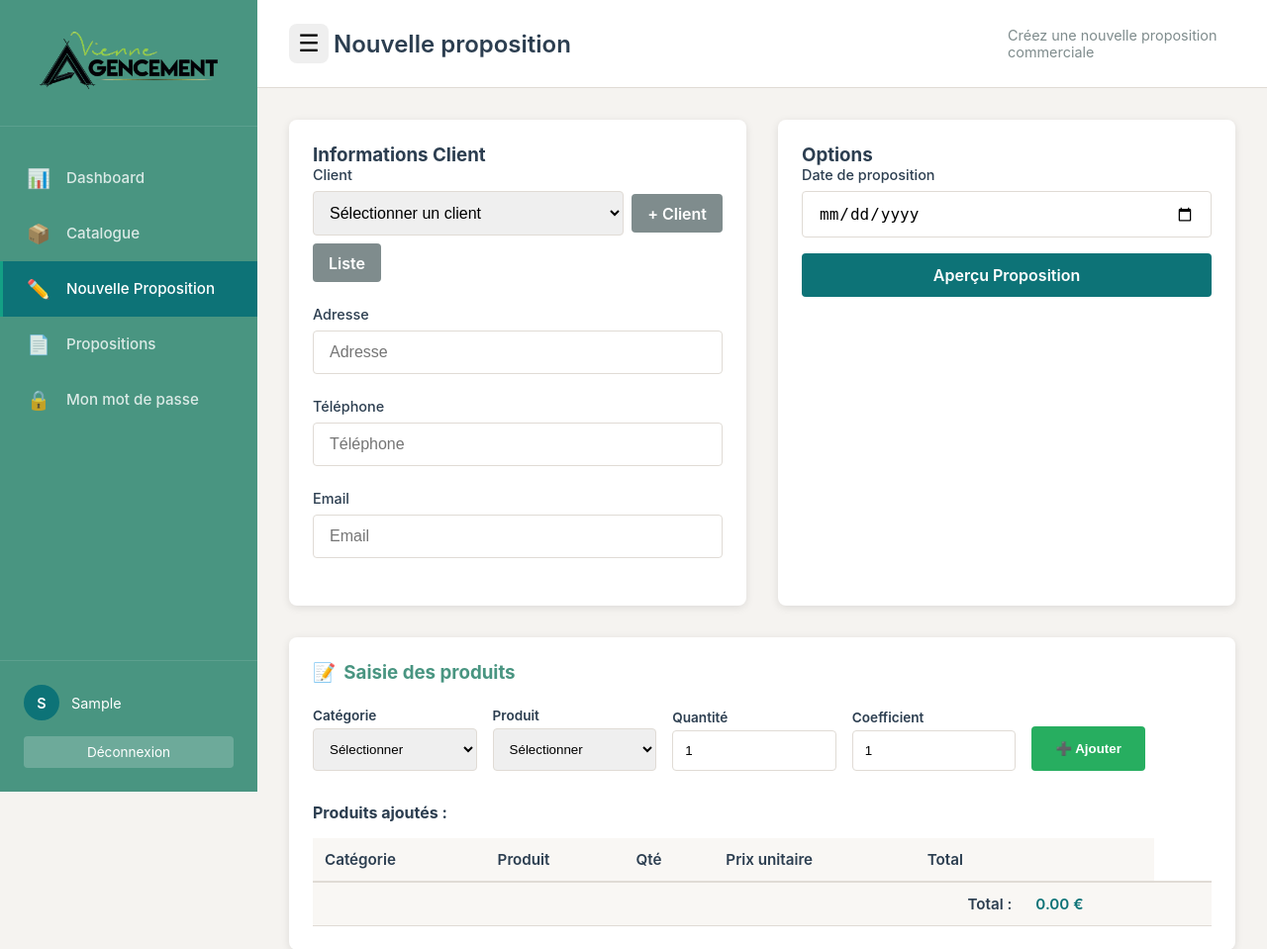
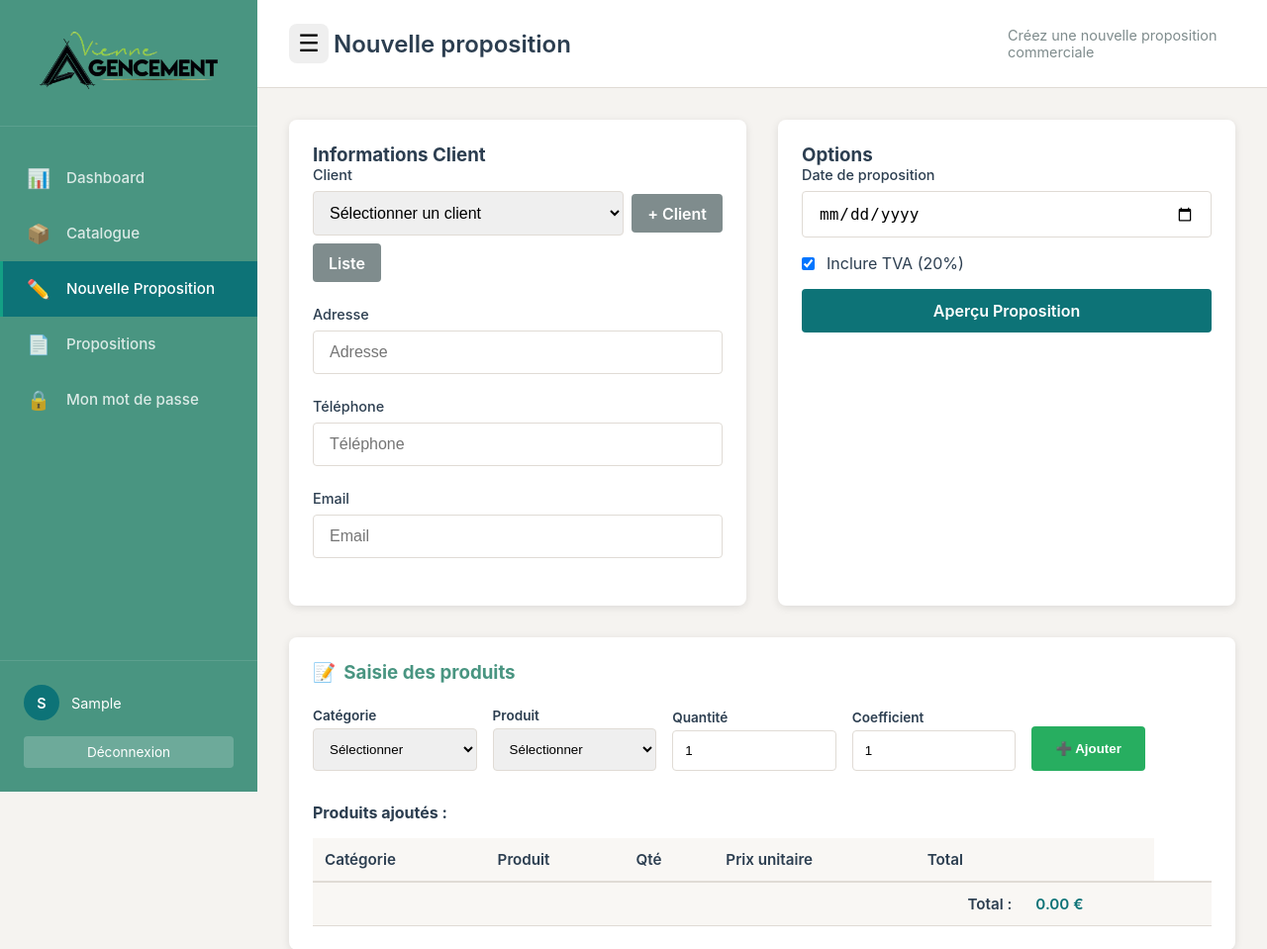
Before and after one commit to tafita37/VienneProposals, a Django app: page /com/new_proposition_page/ in a window 1280 px wide. Shown: the top 959 px of the page at 99% size. Run offline with Django 5.2, Linux system fonts and the light colour scheme; the visitor is signed in with stand-in values (Sample User, id 1); data that the repository does not hold is empty.

Commit message:
feat(tva_validite)

```diff
--- a/authentification/controllers/UserController.py
+++ b/authentification/controllers/UserController.py
@@ -75,7 +75,7 @@ def login_user(request):
     )
     if user and isinstance(user, User):
         login(request, user)
-        return redirect('catalogue_page')
+        return redirect('dashboard_user_page')
     else :
         messages.error(request, "Nom d’utilisateur ou mot de passe incorrect")
         return redirect('login_user_page')
--- a/commercial/controllers/CommercialController.py
+++ b/commercial/controllers/CommercialController.py
@@ -1,6 +1,6 @@
 # views.py
 import json
-from datetime import date
+from datetime import date, timedelta
 
 from django.contrib import messages
 from django.shortcuts import redirect, render
@@ -164,6 +164,7 @@ def _finalize_proposal_from_session(request, state, success_redirect_name):
     session_proposal = request.session.get('proposal', [])
     session_client_id = request.session.get('proposal_client_id')
     session_date_proposition = request.session.get('proposal_date_proposition')
+    session_include_tva = request.session.get('proposal_include_tva', True)
     draft_id_raw = request.session.get('proposal_draft_id')
 
     if not isinstance(session_proposal, list) or len(session_proposal) == 0:
@@ -193,8 +194,9 @@ def _finalize_proposal_from_session(request, state, success_redirect_name):
     if len(proposal_rows) == 0:
         return redirect('appercu_proposition_page')
 
+    include_tva = bool(session_include_tva)
     amount_ht = _compute_proposal_total(session_proposal)
-    amount_ttc = amount_ht * 1.2
+    amount_ttc = amount_ht * 1.2 if include_tva else amount_ht
 
     product_ids = [row['product_id'] for row in proposal_rows if row['product_id'] is not None]
     products_by_id = {
@@ -230,6 +232,7 @@ def _finalize_proposal_from_session(request, state, success_redirect_name):
                 client=selected_client,
                 commercial=request.user,
                 state=state,
+                validity_period=30,
             )
 
         proposal_product_objects = []
@@ -248,7 +251,7 @@ def _finalize_proposal_from_session(request, state, success_redirect_name):
 
         ProposalProduct.objects.bulk_create(proposal_product_objects)
 
-    for session_key in ('proposal', 'proposal_client_id', 'proposal_date_proposition', 'proposal_draft_id'):
+    for session_key in ('proposal', 'proposal_client_id', 'proposal_date_proposition', 'proposal_include_tva', 'proposal_draft_id'):
         if session_key in request.session:
             del request.session[session_key]
     request.session.modified = True
@@ -271,6 +274,7 @@ def _build_session_from_draft(request, commercial_proposal):
     request.session['proposal'] = proposal_items
     request.session['proposal_client_id'] = commercial_proposal.client_id
     request.session['proposal_date_proposition'] = commercial_proposal.date_proposal.isoformat() if commercial_proposal.date_proposal else ''
+    request.session['proposal_include_tva'] = float(commercial_proposal.amount_ttc or 0) > float(commercial_proposal.amount_ht or 0)
     request.session['proposal_draft_id'] = commercial_proposal.id
     request.session.modified = True
 
@@ -621,6 +625,7 @@ def save_proposal_options_api(request):
 
     client_id_raw = payload.get('client_id')
     date_proposition_raw = payload.get('date_proposition')
+    include_tax_raw = payload.get('include_tax')
 
     client_id = None
     if client_id_raw not in (None, '', 0):
@@ -643,8 +648,15 @@ def save_proposal_options_api(request):
         if len(date_proposition) != 10 or date_proposition[4] != '-' or date_proposition[7] != '-':
             return JsonResponse({'success': False, 'message': 'Format de date invalide (YYYY-MM-DD attendu).'}, status=400)
 
+    include_tax = True
+    if isinstance(include_tax_raw, bool):
+        include_tax = include_tax_raw
+    elif include_tax_raw is not None:
+        include_tax = str(include_tax_raw).strip().lower() in ('1', 'true', 'yes', 'on')
+
     request.session['proposal_client_id'] = client_id
     request.session['proposal_date_proposition'] = date_proposition
+    request.session['proposal_include_tva'] = include_tax
     request.session.modified = True
 
     return JsonResponse({
@@ -652,6 +664,7 @@ def save_proposal_options_api(request):
         'message': 'Options de la proposition enregistrées avec succès.',
         'proposal_client_id': client_id,
         'proposal_date_proposition': date_proposition,
+        'proposal_include_tva': include_tax,
     })
 
 @require_GET
@@ -665,6 +678,7 @@ def new_proposition_page(request):
     except (TypeError, ValueError):
         selected_client_id = None
     proposal_date_proposition = request.session.get('proposal_date_proposition', '')
+    proposal_include_tva = bool(request.session.get('proposal_include_tva', True))
     proposal_total = 0.0
     summary_by_category = {}
 
@@ -754,6 +768,7 @@ def new_proposition_page(request):
             "proposal": list_proposal,
             "selected_client_id": selected_client_id,
             "proposal_date_proposition": proposal_date_proposition,
+            "proposal_include_tva": proposal_include_tva,
             "proposal_total": proposal_total,
             "summary_categories": summary_categories,
             "proposal_table_rows": proposal_table_rows,
@@ -770,6 +785,7 @@ def appercu_proposition_page(request):
         client_id = str(session_client_id).strip() if session_client_id not in (None, '') else ''
 
     proposal_date_proposition = request.session.get('proposal_date_proposition', '')
+    include_tva = bool(request.session.get('proposal_include_tva', True))
     list_proposal = request.session.get('proposal', [])
 
     proposal_total = 0.0
@@ -822,7 +838,7 @@ def appercu_proposition_page(request):
             summary_by_category[category_name]['total'] += product_total
 
     summary_categories = list(summary_by_category.values())
-    tva_amount = proposal_total * 0.2
+    tva_amount = proposal_total * 0.2 if include_tva else 0.0
     total_ttc = proposal_total + tva_amount
 
     selected_client = None
@@ -841,6 +857,8 @@ def appercu_proposition_page(request):
             'proposal_total': proposal_total,
             'tva_amount': tva_amount,
             'total_ttc': total_ttc,
+            'include_tva': include_tva,
+            'validity_period': 30,
             'selected_client': selected_client,
             'proposal_date_proposition': proposal_date_proposition,
         }
@@ -862,6 +880,11 @@ def propositions_page(request):
     else:
         all_proposals = CommercialProposal.objects.filter(commercial=request.user)
     all_clients=Client.objects.all()
+
+    for proposal in all_proposals:
+        validity_days = int(getattr(proposal, 'validity_period', 30) or 30)
+        validity_date = proposal.date_proposal + timedelta(days=validity_days)
+        proposal.validity_date = validity_date
     return render(
         request,
         "views/propositions.html",
--- a/commercial/metier/CommercialProposal.py
+++ b/commercial/metier/CommercialProposal.py
@@ -10,6 +10,7 @@ class CommercialProposal(models.Model):
 	client = models.ForeignKey(Client, on_delete=models.PROTECT, db_column='client_id')
 	commercial=models.ForeignKey(User, on_delete=models.PROTECT, db_column='commercial_id')
 	state=models.IntegerField(default=1)  # 0: brouillon, 1: validé
+	validity_period = models.IntegerField(default=30)  # Durée de validité en jours
 
 	@property
 	def proposal_product_list(self):
--- a/commercial/templates/views/newProposition.html
+++ b/commercial/templates/views/newProposition.html
@@ -58,6 +58,12 @@
             <input type="date" id="dateProposal"
                 value="{{ proposal_date_proposition }}"
                 style="max-width: 100%; margin-right: 0.75rem; cursor: pointer;">
+        </div>
+        <div style="margin-bottom: 1rem;">
+            <label style="display: flex; align-items: center; cursor: pointer;">
+                <input type="checkbox" id="includeTax" style="margin-right: 0.75rem; cursor: pointer;" {% if proposal_include_tva %}checked{% endif %}>
+                <span>Inclure TVA (20%)</span>
+            </label>
         </div>
         <div>
             <a href="{% url 'appercu_proposition_page' %}" class="btn btn-primary js-preview-proposal-link" style="width: 100%; text-align: center;">Aperçu
--- a/commercial/templates/views/preview-proposition.html
+++ b/commercial/templates/views/preview-proposition.html
@@ -48,11 +48,11 @@
             <div>
                 <div style="font-weight: 600; margin-bottom: 0.5rem; color: var(--text-dark);">
                     CONDITIONS</div>
-                <div style="color: var(--text-light); font-size: 0.9rem;">Validité : 30 jours</div>
+                <div style="color: var(--text-light); font-size: 0.9rem;">Validité : {{ validity_period|default:30 }} jours</div>
                 <div style="color: var(--text-light); font-size: 0.9rem;">Délai de livraison : 4
                     semaines</div>
                 <div style="color: var(--text-light); font-size: 0.9rem;">Paiement : À la commande</div>
-                <div style="color: var(--text-light); font-size: 0.9rem;">TVA : 20%</div>
+                <div style="color: var(--text-light); font-size: 0.9rem;">TVA : {% if include_tva %}20%{% else %}Non incluse{% endif %}</div>
             </div>
         </div>
     </div>
@@ -105,10 +105,12 @@
             <span>Montant HT</span>
             <span><strong>{{ proposal_total|floatformat:2 }}€</strong></span>
         </div>
+        {% if include_tva %}
         <div class="preview-total-line" style="color: var(--text-light);">
             <span>TVA (20%)</span>
             <span>{{ tva_amount|floatformat:2 }}€</span>
         </div>
+        {% endif %}
         <div class="preview-total-line grand-total">
             <span>MONTANT TOTAL TTC</span>
             <span>{{ total_ttc|floatformat:2 }}€</span>
--- a/commercial/templates/views/propositions.html
+++ b/commercial/templates/views/propositions.html
@@ -43,6 +43,7 @@
                     <th>Numéro</th>
                     <th>Client</th>
                     <th>Date</th>
+                    <th>Valable jusqu'au</th>
                     <th>Montant HT</th>
                     <th>Statut</th>
                     <th>Actions</th>
@@ -54,6 +55,7 @@
                     <td><strong>PROP-2026-{{ proposition.id }}</strong></td>
                     <td>{{ proposition.client.name }}</td>
                     <td>{{ proposition.date_proposal }}</td>
+                    <td>{{ proposition.validity_date|date:"j F Y" }}</td>
                     <td><strong>{{proposition.amount_ttc|floatformat:2}} €</strong></td>
                     <td>
                         {% if proposition.state == 1 %}
--- a/sql/Tables.sql
+++ b/sql/Tables.sql
@@ -112,6 +112,7 @@ CREATE TABLE commercial_proposal(
    client_id INTEGER NOT NULL,
    commercial_id INTEGER NOT NULL,
    state INTEGER NOT NULL DEFAULT 1,  -- 0: brouillon, 1: validé
+   validity_period INTEGER NOT NULL DEFAULT 30,  -- Durée de validité en jours
    PRIMARY KEY(id),
    FOREIGN KEY(client_id) REFERENCES client(id),
    FOREIGN KEY(commercial_id) REFERENCES users(id)
--- a/static/js/pages/newProposition.js
+++ b/static/js/pages/newProposition.js
@@ -131,6 +131,7 @@ function fillProductFields(productId) {
 document.addEventListener('DOMContentLoaded', () => {
     const clientSelect = document.getElementById('clientSelect');
     const dateProposalInput = document.getElementById('dateProposal');
+    const includeTaxInput = document.getElementById('includeTax');
     const productCategorySelect = document.getElementById('productCategorySelect');
     const productSelect = document.getElementById('productSelect');
     const addProductBtn = document.getElementById('addProductBtn');
@@ -394,6 +395,7 @@ document.addEventListener('DOMContentLoaded', () => {
     const saveProposalOptions = async () => {
         const clientId = clientSelect ? clientSelect.value : '';
         const dateProposition = dateProposalInput ? dateProposalInput.value : '';
+        const includeTax = includeTaxInput ? includeTaxInput.checked : true;
 
         const response = await fetch('/com/api/proposals/options/', {
             method: 'POST',
@@ -404,6 +406,7 @@ document.addEventListener('DOMContentLoaded', () => {
             body: JSON.stringify({
                 client_id: clientId || null,
                 date_proposition: dateProposition || '',
+                include_tax: includeTax,
             }),
         });
 
```
Also changed, not shown: commercial/migrations/0003_commercialproposal_validity_period.py (added).
